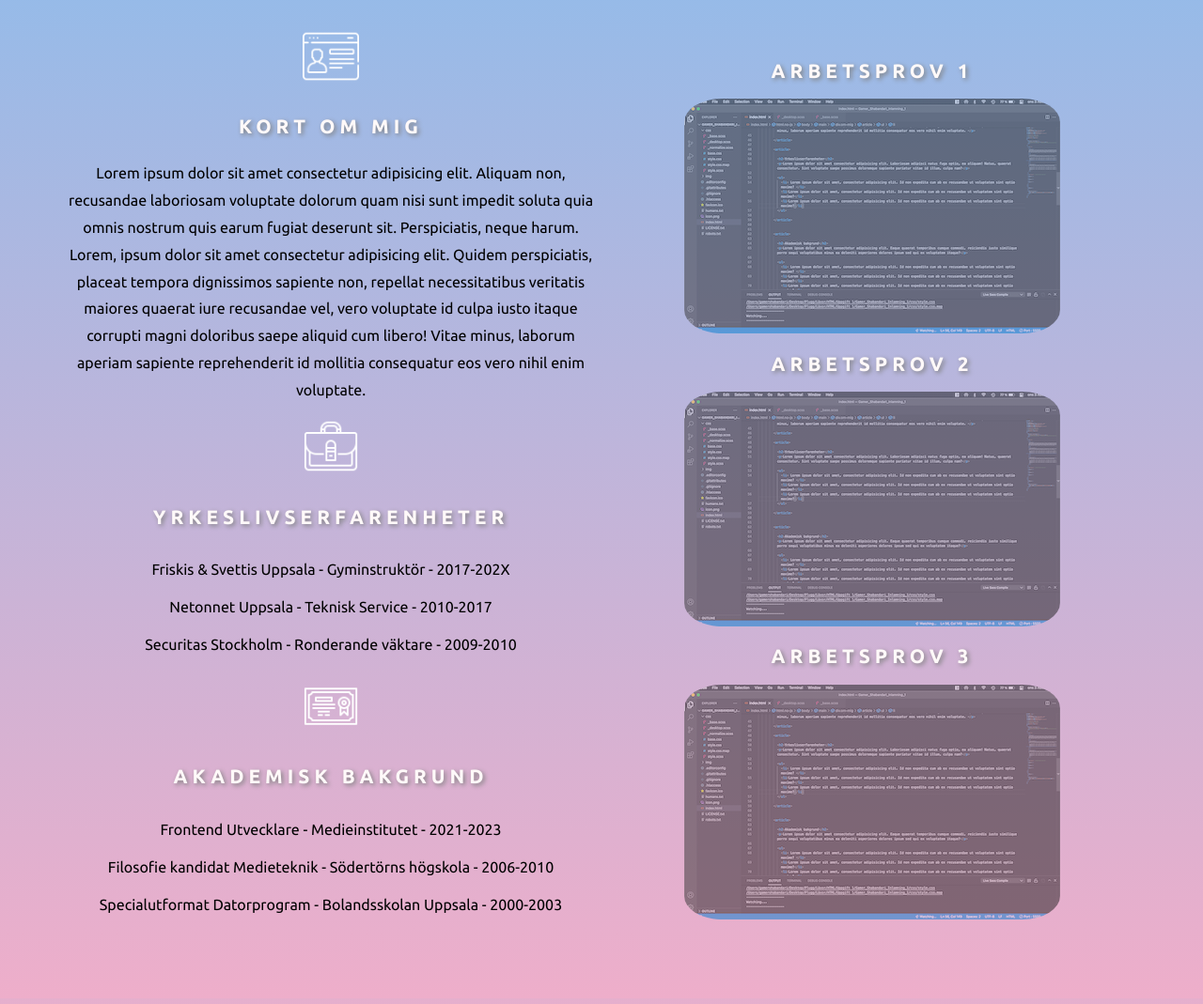
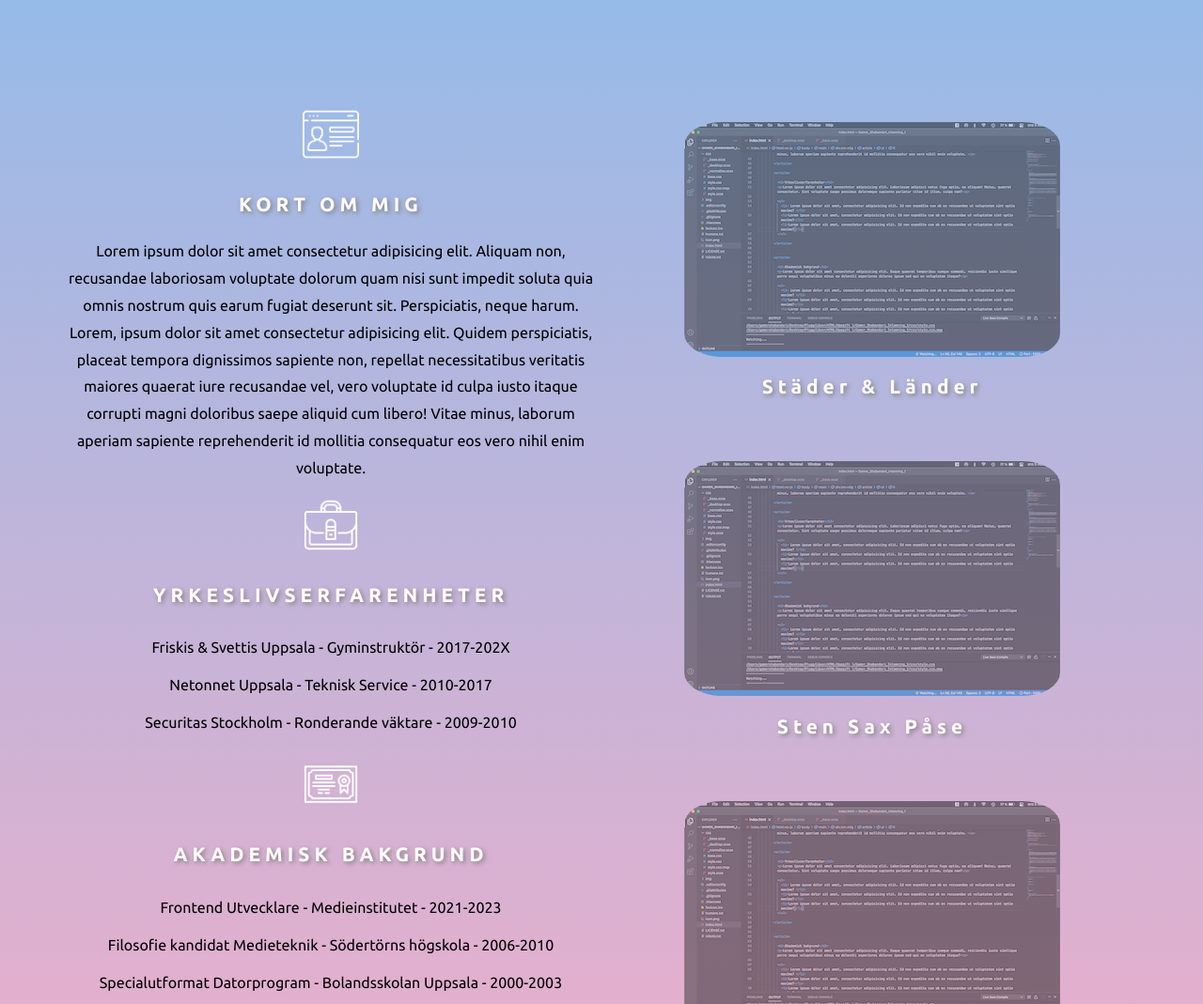
Before and after one commit to GamerShabandari/cv, a plain HTML site: page index.html in a window 1280 px wide. Shown: the part 380-1449 px from the top of the page at 94% size. Drawn offline with Linux system fonts and the light colour scheme; no server answers.

Commit message:
fixat länkar

```diff
--- a/css/_desktop.scss
+++ b/css/_desktop.scss
@@ -46,6 +46,7 @@ main {
     display: flex;
     flex-direction: row;
     justify-content: center;
+    align-items: center;
     row-gap: 10%;
     min-height: 100vh;
     font-family: 'Ubuntu', sans-serif;
@@ -84,16 +85,15 @@ h2{
 /// Arbetsprover som ska bli en rullande carousel med hjälp av java längre fram /////////
 ////////////////////////////////////////////////////////////////////////////////////////
 
-
-
 .arbetsprover {
-
+    margin-top: 100px;
     display: flex;
     flex-direction: column;
-    justify-content:flex-start;
+    justify-content:center;
     height: 100%;
     width: 50%;
     text-align: center;
+    gap: 50px;
 
     .arbetsprov1
     {
@@ -132,6 +132,13 @@ h2{
         &:hover{
             opacity: 1;
         }
+    }
+
+    .arbetsprovContainer{
+        display: flex;
+        flex-direction: column;
+        justify-content: center;
+        align-items: center;
     }
 }
 #githubDiv{
--- a/index.html
+++ b/index.html
@@ -24,7 +24,9 @@
 
   <link rel="preconnect" href="https://fonts.googleapis.com">
   <link rel="preconnect" href="https://fonts.gstatic.com" crossorigin>
-  <link href="https://fonts.googleapis.com/css2?family=Ubuntu:ital,wght@0,300;0,400;0,500;0,700;1,300;1,400;1,500;1,700&display=swap" rel="stylesheet">
+  <link
+    href="https://fonts.googleapis.com/css2?family=Ubuntu:ital,wght@0,300;0,400;0,500;0,700;1,300;1,400;1,500;1,700&display=swap"
+    rel="stylesheet">
 
   <script src="script.js" defer></script>
 
@@ -47,7 +49,12 @@
 
         <img src="img/me.png" alt="ikon om mig" width="60" aria-hidden="true">
         <h2>KORT OM MIG</h2>
-          <p>Lorem ipsum dolor sit amet consectetur adipisicing elit. Aliquam non, recusandae laboriosam voluptate dolorum quam nisi sunt impedit soluta quia omnis nostrum quis earum fugiat deserunt sit. Perspiciatis, neque harum. Lorem, ipsum dolor sit amet consectetur adipisicing elit. Quidem perspiciatis, placeat tempora dignissimos sapiente non, repellat necessitatibus veritatis maiores quaerat iure recusandae vel, vero voluptate id culpa iusto itaque corrupti magni doloribus saepe aliquid cum libero! Vitae minus, laborum aperiam sapiente reprehenderit id mollitia consequatur eos vero nihil enim voluptate. </p>
+        <p>Lorem ipsum dolor sit amet consectetur adipisicing elit. Aliquam non, recusandae laboriosam voluptate dolorum
+          quam nisi sunt impedit soluta quia omnis nostrum quis earum fugiat deserunt sit. Perspiciatis, neque harum.
+          Lorem, ipsum dolor sit amet consectetur adipisicing elit. Quidem perspiciatis, placeat tempora dignissimos
+          sapiente non, repellat necessitatibus veritatis maiores quaerat iure recusandae vel, vero voluptate id culpa
+          iusto itaque corrupti magni doloribus saepe aliquid cum libero! Vitae minus, laborum aperiam sapiente
+          reprehenderit id mollitia consequatur eos vero nihil enim voluptate. </p>
 
       </article>
 
@@ -82,24 +89,27 @@
     </div>
 
 
-    <div class="arbetsprover">  <!--carousel effect med java längre fram-->
+    <div class="arbetsprover">
+      <!--carousel effect med java längre fram-->
 
 
-      <article>
-        <h2>ARBETSPROV 1</h2>
-        <img src="img/code.png" class="arbetsprov1" alt="bild på arbetsprov 1">
+      <article class="arbetsprovContainer">
+        <a href="https://gamershabandari.github.io/stader_och_lander/" target="_blank"><img src="img/code.png" class="arbetsprov1"
+            alt="bild på arbetsprov 1"></a>
+        <h2>Städer & Länder</h2>
       </article>
 
 
       <article>
-        <h2>ARBETSPROV 2</h2>
-        <img src="img/code.png" class="arbetsprov2" alt="bild på arbetsprov 2">
+        <a href="https://gamershabandari.github.io/sten_sax_pase/" target="_blank"><img src="img/code.png" class="arbetsprov2"
+            alt="bild på arbetsprov 2"></a>
+        <h2>Sten Sax Påse</h2>
       </article>
 
 
       <article>
-        <h2>ARBETSPROV 3</h2>
-        <img src="img/code.png" class="arbetsprov3" alt="bild på arbetsprov 3">
+        <a href="" target="_blank"><img src="img/code.png" class="arbetsprov3" alt="bild på arbetsprov 3"></a>
+        <h2>Kommer snart</h2>
       </article>
 
 
@@ -116,8 +126,10 @@
     <section class="kontaktuppgifter">
       <address>
         <a href="mailto:gamershabandari@hotmail.com"><img src="img/email.png" alt="Länk till min epost" width="50"></a>
-          <a href="http://www.linkedin.com/in/gamer-shabandari-5333a7222"><img src="img/linkedin.png" alt="Länk till min Linkedin profil" width="50"></a>
-          <a href="https://www.facebook.com/gamer.shabandari"><img src="img/facebook.png" alt="Länk till min Facebook profil" width="50"></a>
+        <a href="http://www.linkedin.com/in/gamer-shabandari-5333a7222"><img src="img/linkedin.png"
+            alt="Länk till min Linkedin profil" width="50"></a>
+        <a href="https://www.facebook.com/gamer.shabandari"><img src="img/facebook.png"
+            alt="Länk till min Facebook profil" width="50"></a>
       </address>
     </section>
 
```
Also changed, not shown: css/style.css, 1 other file. Lines whose indentation alone changed are shown as unchanged.
